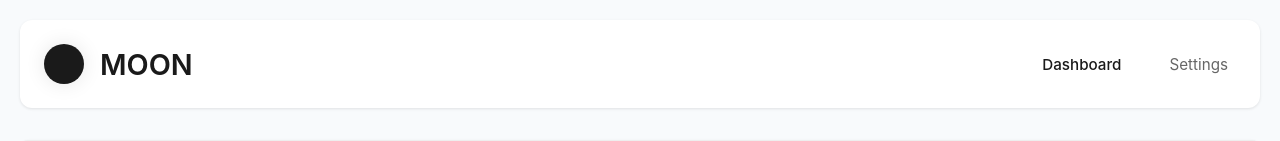
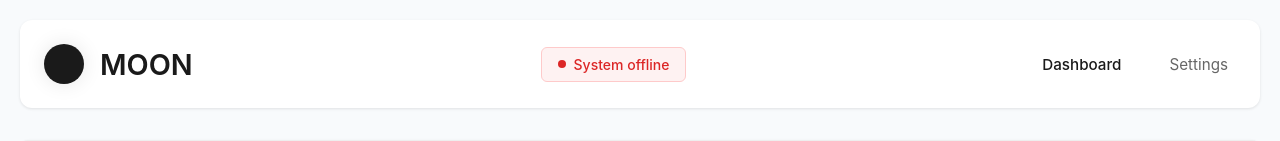
Before and after one commit to bmehdi777/moon, a React (Vite) app in the folder assets/client/dashboard/: page /dashboard in a window 1280 px wide. Shown: the top 141 px of the page. Built offline with nearby package versions, Linux system fonts and the light colour scheme; no server answers.

Commit message:
feat: move fetching to layout + context

```diff
--- /dev/null
+++ b/assets/client/dashboard/src/assets/status.css
@@ -0,0 +1,33 @@
+.status-container {
+	padding: 8px 16px;
+	background: #f0fdf4;
+	border: 1px solid #86efac;
+	border-radius: 6px;
+	display: flex;
+	align-items: center;
+	gap: 8px;
+}
+
+.status-indicator {
+	width: 8px;
+	height: 8px;
+	border-radius: 50%;
+	background: #16a34a;
+}
+
+.status-text {
+	color: #16a34a;
+	font-size: 14px;
+	font-weight: 500;
+}
+
+.status-container.offline {
+	border: 1px solid #fecaca;
+	background: #fef2f2;
+}
+.status-container.offline .status-indicator {
+	background: #dc2626;
+}
+.status-container.offline .status-text {
+	color: #dc2626;
+}
--- a/assets/client/dashboard/src/components/layout/Layout.tsx
+++ b/assets/client/dashboard/src/components/layout/Layout.tsx
@@ -2,15 +2,43 @@ import { Outlet } from "react-router";
 import Menu from "@/components/layout/Menu";
 
 import "@/assets/main.css";
+import { useEffect, useState } from "react";
+import { HttpCallsContext } from "@/context/HttpCallContext";
+import { HttpMessage } from "@/types/request.types";
 
 function Layout() {
+  const [statusOnline, setStatusOnline] = useState<boolean>(false);
+  const [httpCalls, setHttpCalls] = useState<HttpMessage[]>([]);
+
+  useEffect(() => {
+    const eventSource: EventSource = new EventSource("/api/tunnels/status");
+
+    eventSource.onopen = () => {
+      setStatusOnline(true);
+      console.log("Connection open");
+    };
+    eventSource.onerror = (err) => {
+      setStatusOnline(false);
+      console.log("Error : ", err);
+    };
+    eventSource.onmessage = (msg) => {
+      setHttpCalls(JSON.parse(msg.data));
+    };
+
+    return () => eventSource.close();
+  }, []);
+
   return (
+    <HttpCallsContext.Provider
+      value={{ httpCalls, setHttpCalls, statusOnline, setStatusOnline }}
+    >
       <div className="main-container">
         <Menu />
         <main>
           <Outlet />
         </main>
       </div>
+    </HttpCallsContext.Provider>
   );
 }
 
--- a/assets/client/dashboard/src/components/layout/Menu.tsx
+++ b/assets/client/dashboard/src/components/layout/Menu.tsx
@@ -1,4 +1,5 @@
 import { Link, NavLink } from "react-router";
+import Status from "@/components/layout/Status";
 
 function Menu() {
   return (
@@ -8,6 +9,8 @@ function Menu() {
           <div className="logo-circle"></div>
           <div className="logo-text">MOON</div>
         </Link>
+
+				<Status />
 
         <div className="menu">
           <NavLink to="/dashboard" className="menu-item">
--- /dev/null
+++ b/assets/client/dashboard/src/components/layout/Status.tsx
@@ -0,0 +1,17 @@
+import "@/assets/status.css";
+import { HttpCallsContext } from "@/context/HttpCallContext";
+import { useContext } from "react";
+
+function Status() {
+  const { statusOnline } = useContext(HttpCallsContext);
+  return (
+    <div className={`status-container ${statusOnline ? "" : "offline"}`}>
+      <div className="status-indicator"></div>
+      <div className="status-text">
+        System {statusOnline ? "online" : "offline"}
+      </div>
+    </div>
+  );
+}
+
+export default Status;
--- a/assets/client/dashboard/src/components/request/Request.tsx
+++ b/assets/client/dashboard/src/components/request/Request.tsx
@@ -1,7 +1,8 @@
 import "@/assets/request.css";
-import { useEffect, useMemo, useState } from "react";
+import { useContext, useMemo, useState } from "react";
 import Details from "./Details";
 import { HttpMessage } from "@/types/request.types";
+import { HttpCallsContext } from "@/context/HttpCallContext";
 
 interface RequestLineProps {
   method: "GET" | "PUT" | "POST" | "DELETE" | string;
@@ -48,9 +49,9 @@ function RequestLine(props: RequestLineProps) {
 
 function Request() {
   const [activeLineId, setActiveLineId] = useState<number>(-1);
-  const [httpCalls, setHttpCalls] = useState<HttpMessage[]>([]);
+  const [filter, setFilter] = useState<string>("");
 
-  const [filter, setFilter] = useState<string>("");
+  const { httpCalls } = useContext(HttpCallsContext);
 
   const filteredHttpCalls: HttpMessage[] = useMemo(() => {
     return httpCalls.filter((call) =>
@@ -59,18 +60,6 @@ function Request() {
         .includes(filter),
     );
   }, [filter, httpCalls]);
-
-  useEffect(() => {
-    const eventSource: EventSource = new EventSource("/api/tunnels/status");
-
-    eventSource.onopen = () => console.log("Connection open");
-    eventSource.onerror = (err) => console.log("Error : ", err);
-    eventSource.onmessage = (msg) => {
-      setHttpCalls(JSON.parse(msg.data));
-    };
-
-    return () => eventSource.close();
-  }, []);
 
   return (
     <div className={`dashboard ${activeLineId !== -1 ? "selected" : ""}`}>
--- /dev/null
+++ b/assets/client/dashboard/src/context/HttpCallContext.ts
@@ -0,0 +1,16 @@
+import { HttpMessage } from "@/types/request.types";
+import { createContext } from "react";
+
+interface HttpCallsContextType {
+  httpCalls: HttpMessage[];
+  statusOnline: boolean;
+  setStatusOnline: (value: boolean) => void;
+  setHttpCalls: (value: HttpMessage[]) => void;
+}
+
+export const HttpCallsContext = createContext<HttpCallsContextType>({
+  httpCalls: [],
+  statusOnline: false,
+  setStatusOnline: () => {},
+  setHttpCalls: () => {},
+});
```
Lines whose indentation alone changed are shown as unchanged.
